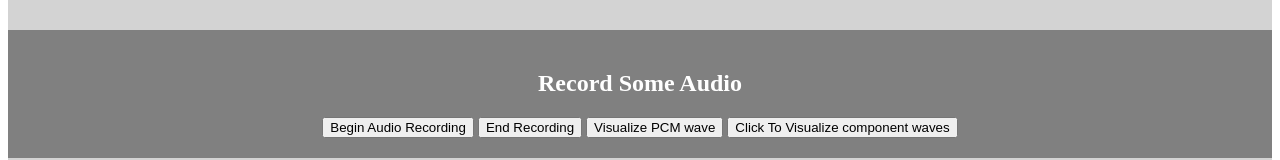
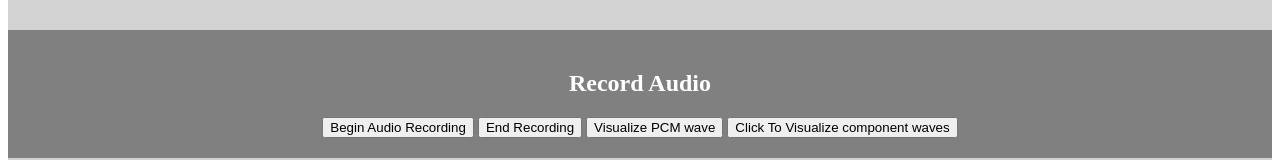
Before and after one commit to ronan-morris/swamp-hacks, a plain HTML site: page index.html in a window 1280 px wide. Shown: the part 294-454 px from the top of the page. Drawn offline with Linux system fonts and the light colour scheme.

Commit message:
removed the word 'some'

```diff
--- a/index.html
+++ b/index.html
@@ -123,7 +123,7 @@
                 </nav>
                 <article1>
                     <div>
-                        <h1 id = "record">Record Some Audio</h1>
+                        <h1 id = "record">Record Audio</h1>
                         <button onclick="ourRecorder.startRecording()">Begin Audio Recording</button>
                         <button onclick="ourRecorder.stopRecording()">End Recording</button>
                         <button onclick="ourRenderer.renderPulseCodeModulationWave(ourRecorder.getPcmData())">Visualize PCM wave</button>
```
